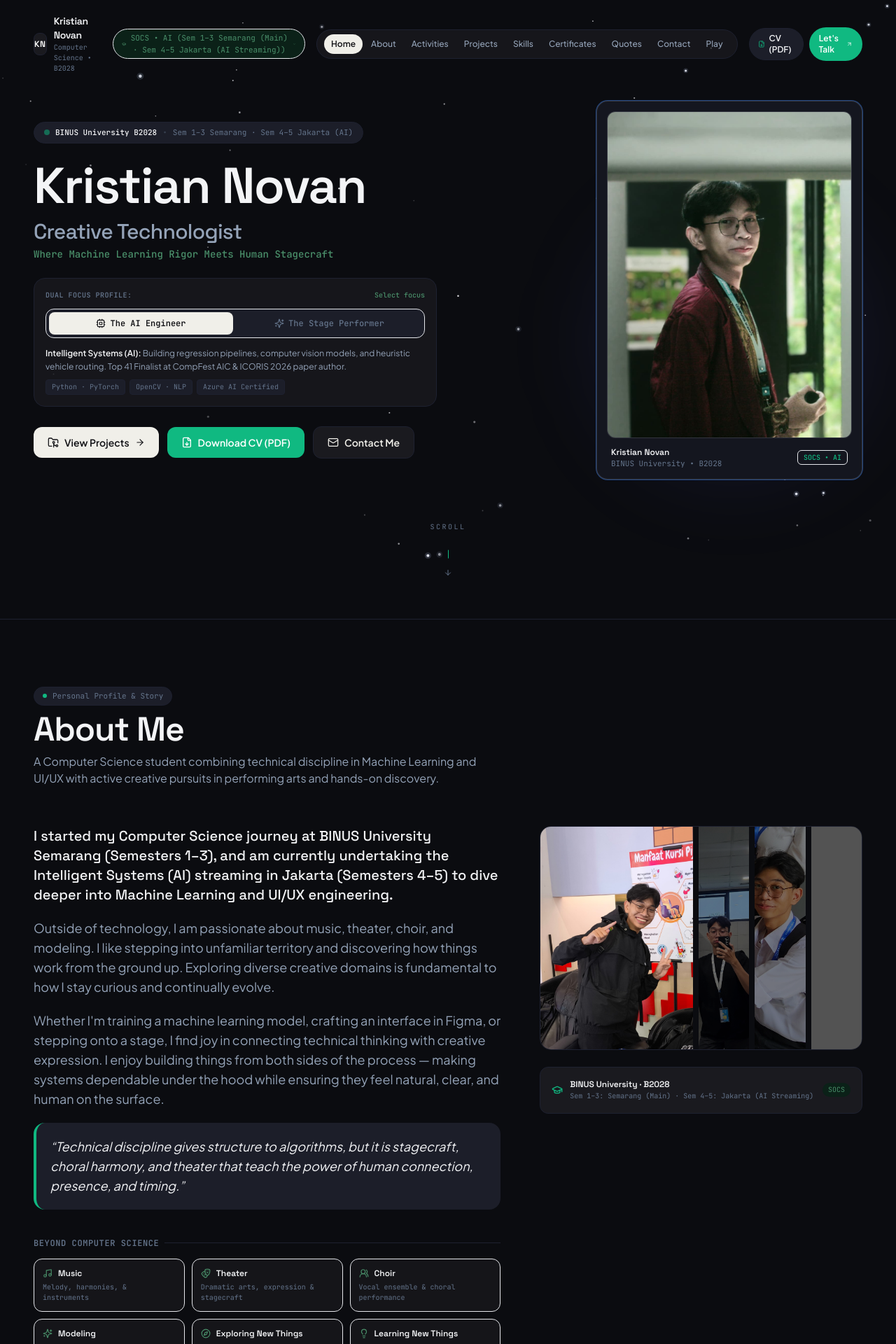
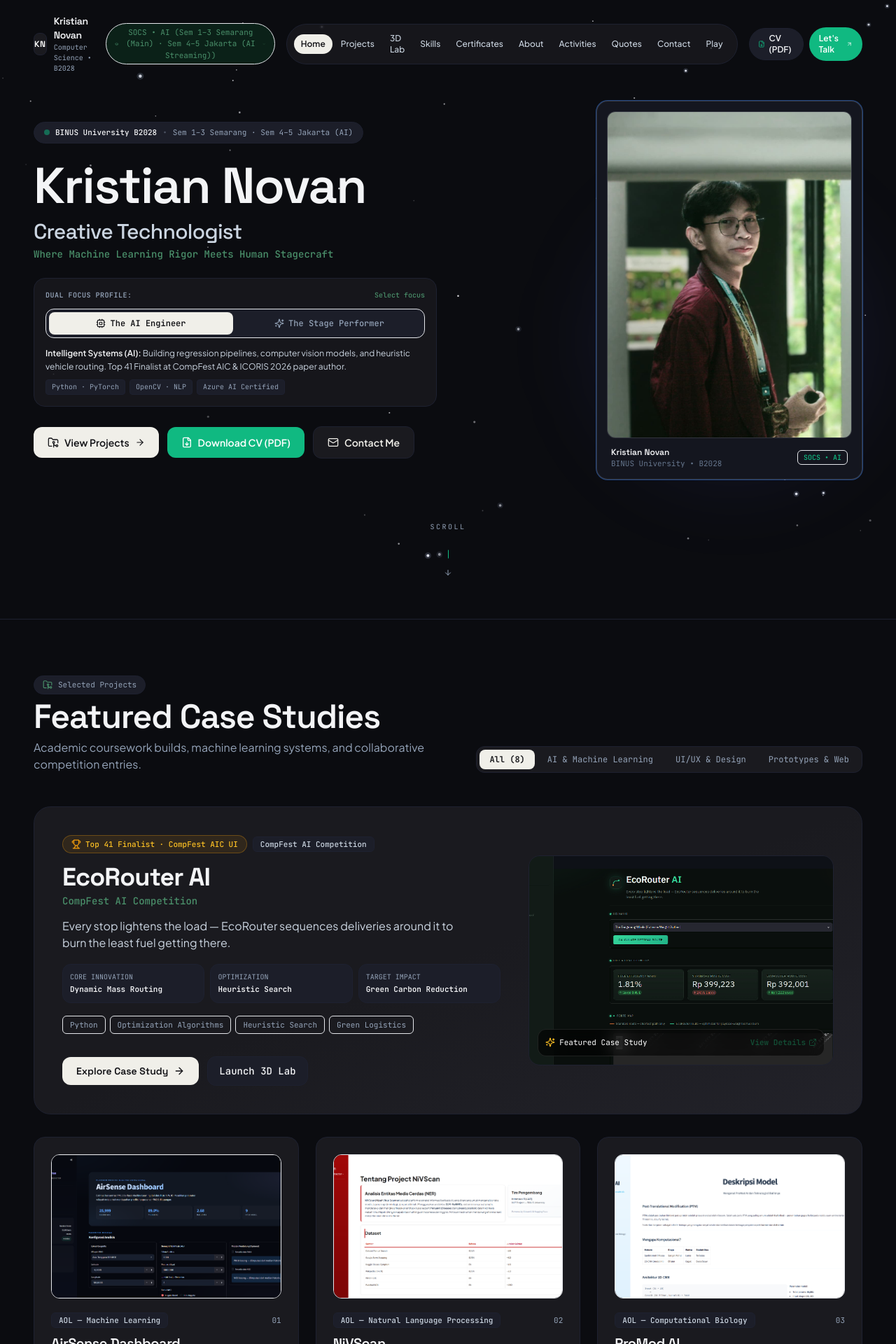
Before and after one commit to krisvan123/Kristian_Novan_Portofolio, a Next.js app: page / in a window 1280 px wide. Shown: the top 1920 px of the page at 70% size. Built offline with nearby package versions, Linux system fonts and the light colour scheme; grey boxes are pictures that could not be loaded.

Commit message:
feat: improve visual hierarchy, text contrast, font loading, and project repository links

```diff
--- a/app/globals.css
+++ b/app/globals.css
@@ -10,8 +10,8 @@
   --surface-muted:     #252836;
 
   --foreground:        #F3F4F6;   /* warm white */
-  --foreground-muted:  #94A3B8;   /* paragraph text */
-  --foreground-soft:   #64748B;   /* labels, captions */
+  --foreground-muted:  #CBD5E1;   /* paragraph text (slate-300, crisp readability) */
+  --foreground-soft:   #94A3B8;   /* labels, metadata, captions (slate-400, WCAG compliant) */
 
   --border:            #1E2130;
   --border-hover:      #2A2D3E;
--- a/app/layout.tsx
+++ b/app/layout.tsx
@@ -27,7 +27,7 @@ const jetbrainsMono = JetBrains_Mono({
 const cormorantGaramond = Cormorant_Garamond({
   subsets: ["latin"],
   variable: "--font-quote",
-  weight: ["400", "500", "600", "700"],
+  weight: ["500", "600"],
   style: ["normal", "italic"],
   display: "swap",
 });
--- a/app/page.tsx
+++ b/app/page.tsx
@@ -22,34 +22,34 @@ export default function Home() {
         <Hero />
       </SectionTransition>
 
-      {/* 2. About Me: Story, Academic Mobility (Semarang -> Jakarta), & Dual Passions */}
+      {/* 2. Projects: Featured Spotlight & Technical Case Studies */}
+      <SectionTransition id="projects">
+        <ProjectGrid />
+      </SectionTransition>
+
+      {/* 3. Interactive Engineering Lab & 3D Simulation */}
+      <SectionTransition id="play-lab">
+        <PlayTeaser />
+      </SectionTransition>
+
+      {/* 4. Skills: Technical Stack & Capabilities */}
+      <SectionTransition id="skills">
+        <Skills />
+      </SectionTransition>
+
+      {/* 5. Certificates: Verified Research & Cloud AI Credentials */}
+      <SectionTransition id="certificates">
+        <Certificates />
+      </SectionTransition>
+
+      {/* 6. About Me: Story, Academic Mobility (Semarang -> Jakarta), & Dual Passions */}
       <SectionTransition id="about">
         <About />
       </SectionTransition>
 
-      {/* 3. Activities: Leadership, Stage MC & WALUBI Humanitarian Service */}
+      {/* 7. Activities: Leadership, Stage MC & Humanitarian Service */}
       <SectionTransition id="activities">
         <Activities />
-      </SectionTransition>
-
-      {/* 4. Projects: Featured Spotlight & Technical Case Studies */}
-      <SectionTransition id="projects">
-        <ProjectGrid />
-      </SectionTransition>
-
-      {/* 5. Interactive Engineering Lab & 3D Experiments */}
-      <SectionTransition id="play-lab">
-        <PlayTeaser />
-      </SectionTransition>
-
-      {/* 6. Skills: Technical Stack & Capabilities */}
-      <SectionTransition id="skills">
-        <Skills />
-      </SectionTransition>
-
-      {/* 7. Certificates: Verified Research & Cloud AI Credentials */}
-      <SectionTransition id="certificates">
-        <Certificates />
       </SectionTransition>
 
       {/* 8. Upcoming Concepts & Prototypes */}
--- a/components/CustomCursor.tsx
+++ b/components/CustomCursor.tsx
@@ -57,7 +57,7 @@ export default function CustomCursor() {
   return (
     <div
       aria-hidden="true"
-      className="pointer-events-none fixed top-0 left-0 z-50 transition-transform duration-75 ease-out motion-reduce:hidden"
+      className="pointer-events-none fixed top-0 left-0 z-50 will-change-transform motion-reduce:hidden"
       style={{
         transform: `translate3d(${position.x}px, ${position.y}px, 0)`,
       }}
--- a/components/Navbar.tsx
+++ b/components/Navbar.tsx
@@ -8,11 +8,12 @@ import { personalData } from "@/data/personal";
 
 const NAV_ITEMS = [
   { label: "Home", href: "/#home" },
+  { label: "Projects", href: "/#projects" },
+  { label: "3D Lab", href: "/#play-lab" },
+  { label: "Skills", href: "/#skills" },
+  { label: "Certificates", href: "/#certificates" },
   { label: "About", href: "/#about" },
   { label: "Activities", href: "/#activities" },
-  { label: "Projects", href: "/#projects" },
-  { label: "Skills", href: "/#skills" },
-  { label: "Certificates", href: "/#certificates" },
   { label: "Quotes", href: "/#quotes" },
   { label: "Contact", href: "/#contact" },
   { label: "Play", href: "/play" },
@@ -33,13 +34,13 @@ export default function Navbar() {
 
       const sections = [
         "home",
-        "about",
-        "activities",
         "projects",
-        "upcoming",
         "play-lab",
         "skills",
         "certificates",
+        "about",
+        "activities",
+        "upcoming",
         "quotes",
         "contact",
       ];
--- a/components/QuoteBook/QuoteBook.tsx
+++ b/components/QuoteBook/QuoteBook.tsx
@@ -275,20 +275,20 @@ export default function QuoteBook() {
         <ScrollReveal className="flex flex-col items-center text-center space-y-2 mb-10 md:mb-12">
           <div className="inline-flex items-center gap-2 px-3.5 py-1 rounded-full bg-accent-light dark:bg-accent-soft text-accent dark:text-accent-dark text-[11px] font-mono font-medium border border-accent-border/60">
             <BookOpen className="w-3.5 h-3.5" />
-            <span>Illustrated Codex</span>
+            <span>Creative Reflections &amp; Philosophy</span>
           </div>
 
           <h2 className="text-3xl sm:text-4xl md:text-5xl font-display font-semibold tracking-tight text-charcoal">
             My Favorite Quotes
           </h2>
 
-          <p className="text-sm sm:text-base text-charcoal-soft max-w-lg font-sans">
-            A few thoughts I keep coming back to.
+          <p className="text-sm sm:text-base text-charcoal-muted max-w-lg font-sans">
+            Guiding principles and personal reflections that anchor my technical discipline and creative stagecraft.
           </p>
 
-          <span className="text-[11px] font-mono text-charcoal-soft/80 pt-1 flex items-center gap-1.5">
+          <span className="text-[11px] font-mono text-charcoal-soft pt-1 flex items-center gap-1.5">
             <Hand className="w-3.5 h-3.5 text-accent" />
-            <span>Interactive folio — drag page edge to flip</span>
+            <span>Interactive leather codex — drag page edge to flip</span>
           </span>
         </ScrollReveal>
 
--- a/components/SafeImage.tsx
+++ b/components/SafeImage.tsx
@@ -24,9 +24,9 @@ export default function SafeImage({
   if (hasError || !src) {
     return (
       <div
-        className={`w-full ${aspectRatioClass} bg-[#F4F3EE] border border-surface-border rounded-xl flex flex-col items-center justify-center p-6 text-center select-none ${className}`}
+        className={`w-full ${aspectRatioClass} bg-canvas-card dark:bg-canvas-card-dark border border-surface-border rounded-xl flex flex-col items-center justify-center p-6 text-center select-none ${className}`}
       >
-        <div className="w-12 h-12 rounded-full bg-accent-light text-accent flex items-center justify-center mb-3">
+        <div className="w-12 h-12 rounded-full bg-accent-light dark:bg-accent-soft text-accent dark:text-accent-dark flex items-center justify-center mb-3 border border-accent-border/40">
           <ImageIcon className="w-6 h-6 stroke-[1.5]" />
         </div>
         <p className="text-sm font-medium text-charcoal">{fallbackTitle || alt || "Image Preview"}</p>
--- a/components/SectionNavigator.tsx
+++ b/components/SectionNavigator.tsx
@@ -10,12 +10,12 @@ interface SectionItem {
 
 const SECTIONS: SectionItem[] = [
   { id: "home", label: "Home" },
+  { id: "projects", label: "Projects" },
+  { id: "play-lab", label: "3D Lab" },
+  { id: "skills", label: "Skills" },
+  { id: "certificates", label: "Certificates" },
   { id: "about", label: "About" },
   { id: "activities", label: "Activities" },
-  { id: "projects", label: "Projects" },
-  { id: "play-lab", label: "Lab" },
-  { id: "skills", label: "Skills" },
-  { id: "certificates", label: "Certificates" },
   { id: "upcoming", label: "Upcoming" },
   { id: "quotes", label: "Quotes" },
   { id: "contact", label: "Contact" },
--- a/components/SpotlightProjectCard.tsx
+++ b/components/SpotlightProjectCard.tsx
@@ -78,13 +78,19 @@ export default function SpotlightProjectCard({ project }: SpotlightProjectCardPr
           </div>
 
           {/* Action Link */}
-          <div className="pt-2">
+          <div className="pt-2 flex flex-wrap items-center gap-3">
             <Link
               href={`/projects/${project.slug}`}
-              className="inline-flex items-center gap-2 px-6 py-3 rounded-xl bg-charcoal dark:bg-charcoal-dark text-white dark:text-canvas-dark text-xs sm:text-sm font-semibold font-display shadow-xs group-hover:bg-accent dark:group-hover:bg-accent-hover group-hover:text-white transition-all duration-200"
+              className="inline-flex items-center gap-2 px-5 py-2.5 rounded-xl bg-charcoal dark:bg-charcoal-dark text-white dark:text-canvas-dark text-xs sm:text-sm font-semibold font-display shadow-xs group-hover:bg-accent dark:group-hover:bg-accent-hover group-hover:text-white transition-all duration-200"
             >
-              <span>Explore Complete Case Study</span>
+              <span>Explore Case Study</span>
               <ArrowRight className="w-4 h-4 group-hover:translate-x-1 transition-transform" />
+            </Link>
+            <Link
+              href="/play"
+              className="inline-flex items-center gap-2 px-4 py-2.5 rounded-xl bg-canvas-subtle border border-surface-border hover:border-accent text-charcoal text-xs sm:text-sm font-medium font-mono shadow-2xs hover:-translate-y-0.5 transition-all duration-200"
+            >
+              <span>Launch 3D Lab</span>
             </Link>
           </div>
         </div>
--- a/data/projects.ts
+++ b/data/projects.ts
@@ -46,6 +46,9 @@ export const projectsData: ProjectDetail[] = [
       "/images/projects/airsense-03.jpg",
       "/images/projects/airsense-04.jpg",
     ],
+    links: {
+      repo: "https://github.com/krisvan123",
+    },
   },
   {
     slug: "nivscan",
@@ -65,6 +68,9 @@ export const projectsData: ProjectDetail[] = [
       "/images/projects/nivscan-02.jpg",
       "/images/projects/nivscan-03.jpg",
     ],
+    links: {
+      repo: "https://github.com/krisvan123",
+    },
   },
   {
     slug: "promod-ai",
@@ -85,6 +91,9 @@ export const projectsData: ProjectDetail[] = [
       "/images/projects/promod-02.jpg",
       "/images/projects/promod-03.jpg",
     ],
+    links: {
+      repo: "https://github.com/krisvan123",
+    },
   },
   {
     slug: "finpro",
@@ -105,6 +114,9 @@ export const projectsData: ProjectDetail[] = [
       "/images/projects/finance-02.jpg",
       "/images/projects/finance-03.jpg",
     ],
+    links: {
+      repo: "https://github.com/krisvan123",
+    },
   },
   {
     slug: "platgizi",
@@ -126,6 +138,9 @@ export const projectsData: ProjectDetail[] = [
       "/images/projects/platgizi-03.jpg",
       "/images/projects/platgizi-04.jpg",
     ],
+    links: {
+      repo: "https://github.com/krisvan123",
+    },
   },
   {
     slug: "ecorouter-ai",
@@ -147,6 +162,10 @@ export const projectsData: ProjectDetail[] = [
       "/images/projects/ecorouter-03.jpg",
       "/images/projects/ecorouter-04.jpg",
     ],
+    links: {
+      demo: "/play",
+      repo: "https://github.com/krisvan123",
+    },
   },
   {
     slug: "skinical",
@@ -166,6 +185,9 @@ export const projectsData: ProjectDetail[] = [
       "/images/projects/skinical-02.jpg",
       "/images/projects/skinical-03.jpg",
     ],
+    links: {
+      repo: "https://github.com/krisvan123",
+    },
   },
   {
     slug: "travel-app",
@@ -187,6 +209,9 @@ export const projectsData: ProjectDetail[] = [
       "/images/projects/travel-03.jpg",
       "/images/projects/travel-04.jpg",
     ],
+    links: {
+      repo: "https://github.com/krisvan123",
+    },
   },
 ];
 
```
